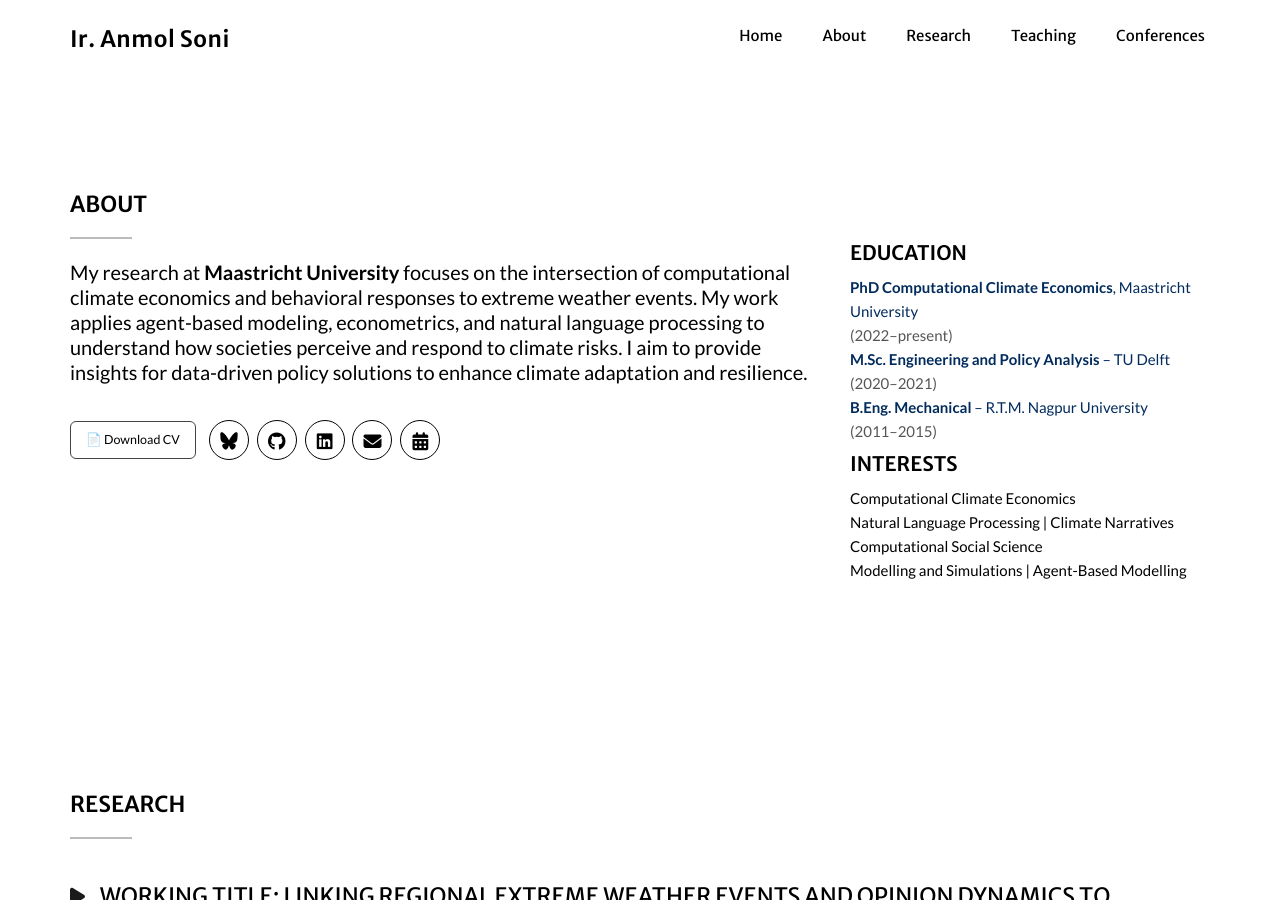
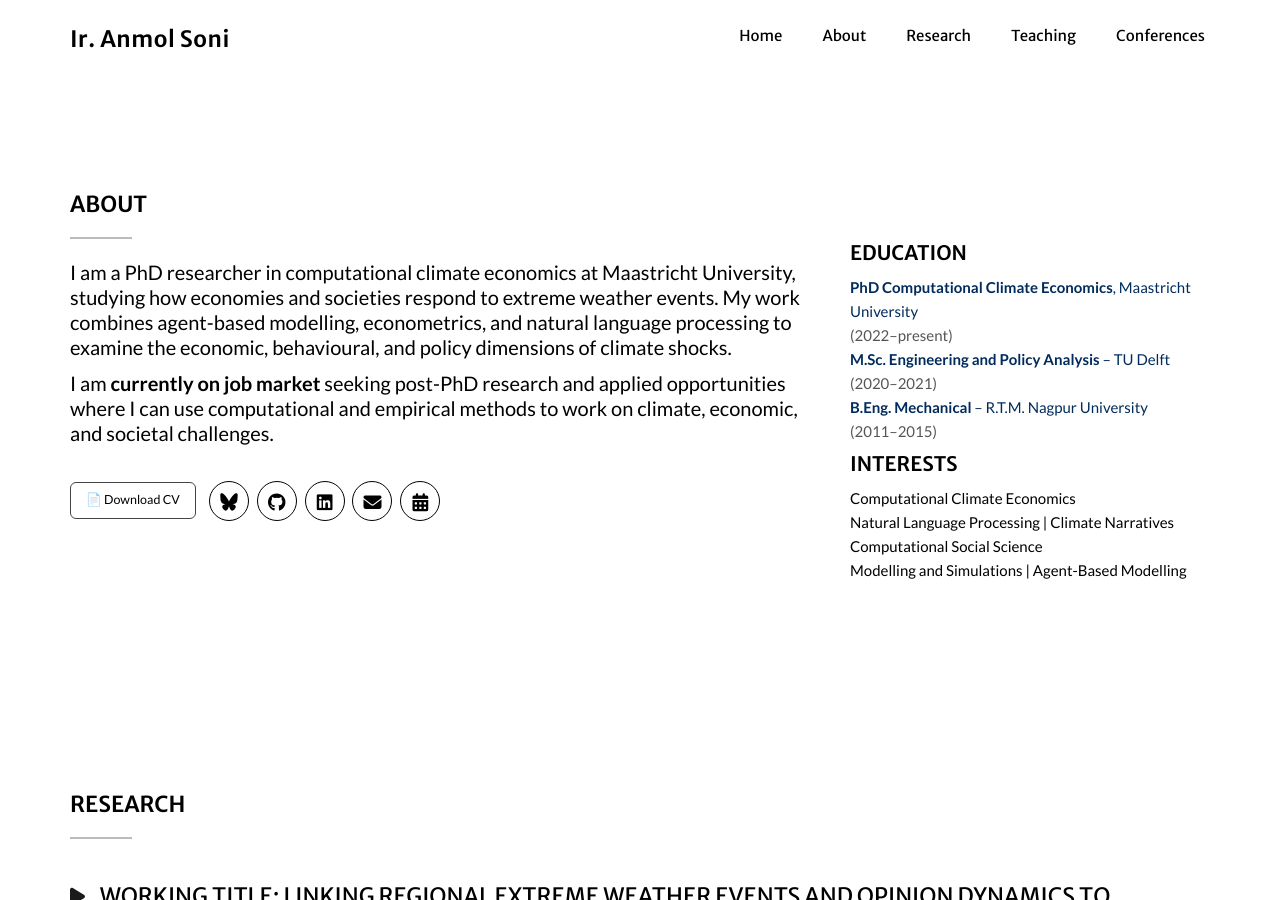
Before and after one commit to SoniAnmol/SoniAnmol.github.io, a Jekyll site: the page built from index.html, in a window 1280 px wide and 900 px high, scrolled down 783 px. Built offline with Jekyll 4.4.1, drawn with Linux system fonts in a browser that asks for light colours; nearby versions of some CDN libraries; some web fonts are replaced.

Commit message:
updated about me

```diff
--- a/_includes/about.html
+++ b/_includes/about.html
@@ -8,17 +8,15 @@
         <hr class="my-2" style="width: 60px; border: 1px solid #bbb; margin-left: 0;">
 
         <p style="font-size: 2rem; line-height: 1.25; font-weight: 500; color: #000;">
-
-          My research at <strong>Maastricht University</strong> focuses on the intersection of computational
-          climate economics and behavioral responses to extreme weather events. My work applies agent-based modeling,
-          econometrics, and natural language processing to understand how societies perceive and respond to climate
-          risks. I aim to provide insights for data-driven policy solutions to
-          enhance climate adaptation and
-          resilience.
-
+          I am a PhD researcher in computational climate economics at Maastricht University, studying how economies
+          and societies respond to extreme weather events. My work combines agent-based modelling, econometrics, and
+          natural language processing to examine the economic, behavioural, and policy dimensions of climate shocks.
         </p>
         <p style="font-size: 2rem; line-height: 1.25; font-weight: 500; color: #000;">
-          <!-- Outside of research, I enjoy walking in nature, lifting weights, and honing my guitar skills. -->
+          I am <strong>currently on job market</strong> seeking post-PhD research and applied opportunities where I can
+          use
+          computational and
+          empirical methods to work on climate, economic, and societal challenges.
         </p>
 
         <!-- CV Button + Social Icons Row (aligned) -->
```
